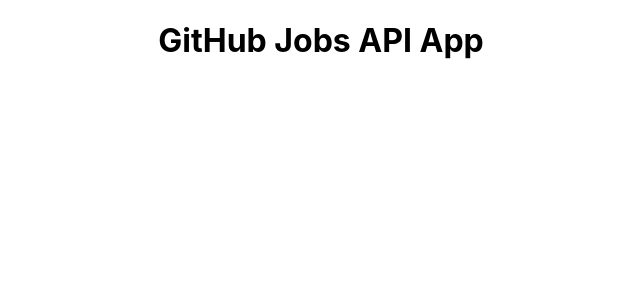
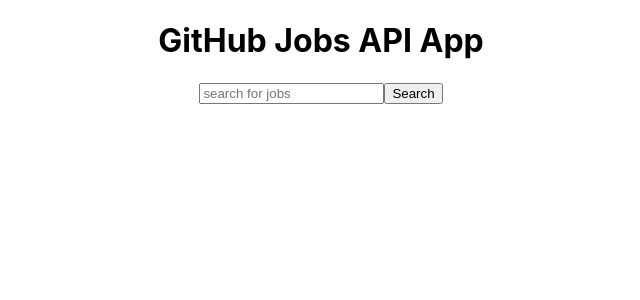
Before and after one commit to ana-vela/github-api-jobs, a React (Create React App) app: page / in a window 1280 px wide. Shown: the top 300 px of the page, without its empty margins (319-959 px from the left). Built offline with nearby package versions, Linux system fonts and the light colour scheme.

Commit message:
First version for searching data

```diff
--- a/package.json
+++ b/package.json
@@ -1,6 +1,7 @@
 {
   "name": "github-jobs-app",
   "version": "0.1.0",
+  "proxy" : "https://jobs.github.com",
   "private": true,
   "dependencies": {
     "@testing-library/jest-dom": "^5.11.4",
--- a/src/App.js
+++ b/src/App.js
@@ -1,11 +1,12 @@
 import './App.css';
+import Search from './search';
 
 function App() {
   return (
     <div className="App">
       <header className="App-header">
      <h1>GitHub Jobs API App </h1>
-
+      <Search />
       </header>
     </div>
   );
--- /dev/null
+++ b/src/search.js
@@ -0,0 +1,58 @@
+
+import React, {useState} from 'react';
+
+export default function Search() {
+
+    const [query, setQuery] = useState("");
+    const [jobs, updateJobs] = useState([]);
+
+    const searchJobs = async (e) => {
+      e.preventDefault();
+      let url = `/positions.json?description=${query}`;
+      fetch(url)
+        .then((response) => {
+          return response.json();
+        })
+        .then((res) => {
+          console.log(res.hits);
+          updateJobs(res.hits);
+        })
+        .catch((err) => {
+          console.log("error", err);
+        });
+    };
+
+    return (
+        <div>
+        <form className="form" onSubmit={searchJobs}>
+        <label className="label" htmlFor="query"></label>
+        <input
+        className="input"
+        type="text"
+        name="query"
+        placeholder="search for jobs"
+        value={query}
+        onChange={(e) => setQuery(e.target.value)}
+        />
+  <button className="button" type="submit">
+  Search
+  </button>
+        </form>
+        <div>
+        {jobs.map((job, i) => {
+          return (
+            <h2 key={i}>
+            {job.description}
+
+            </h2>
+          )
+        }
+
+
+          )}
+        </div>
+        </div>
+
+
+    )
+}
```
